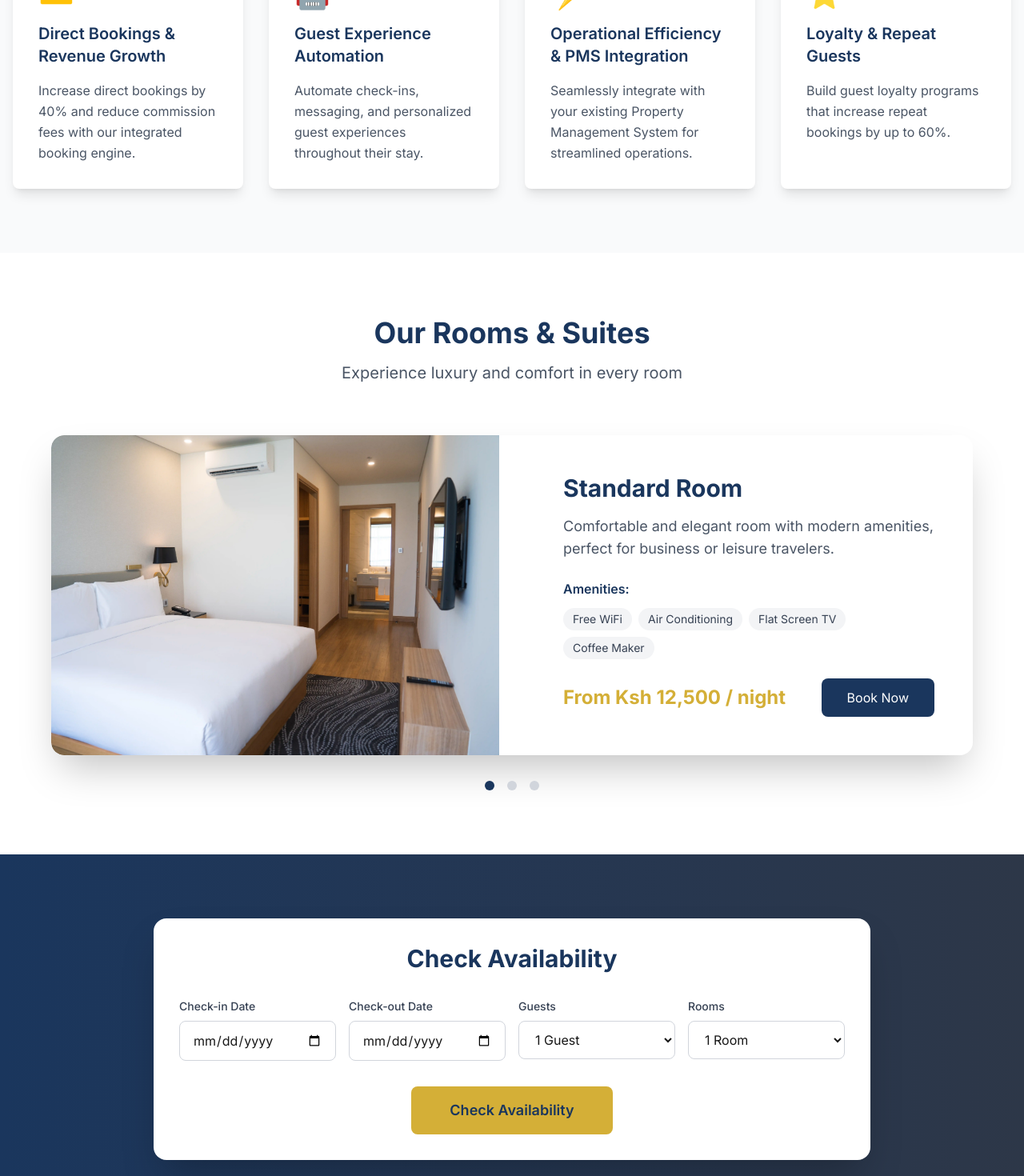
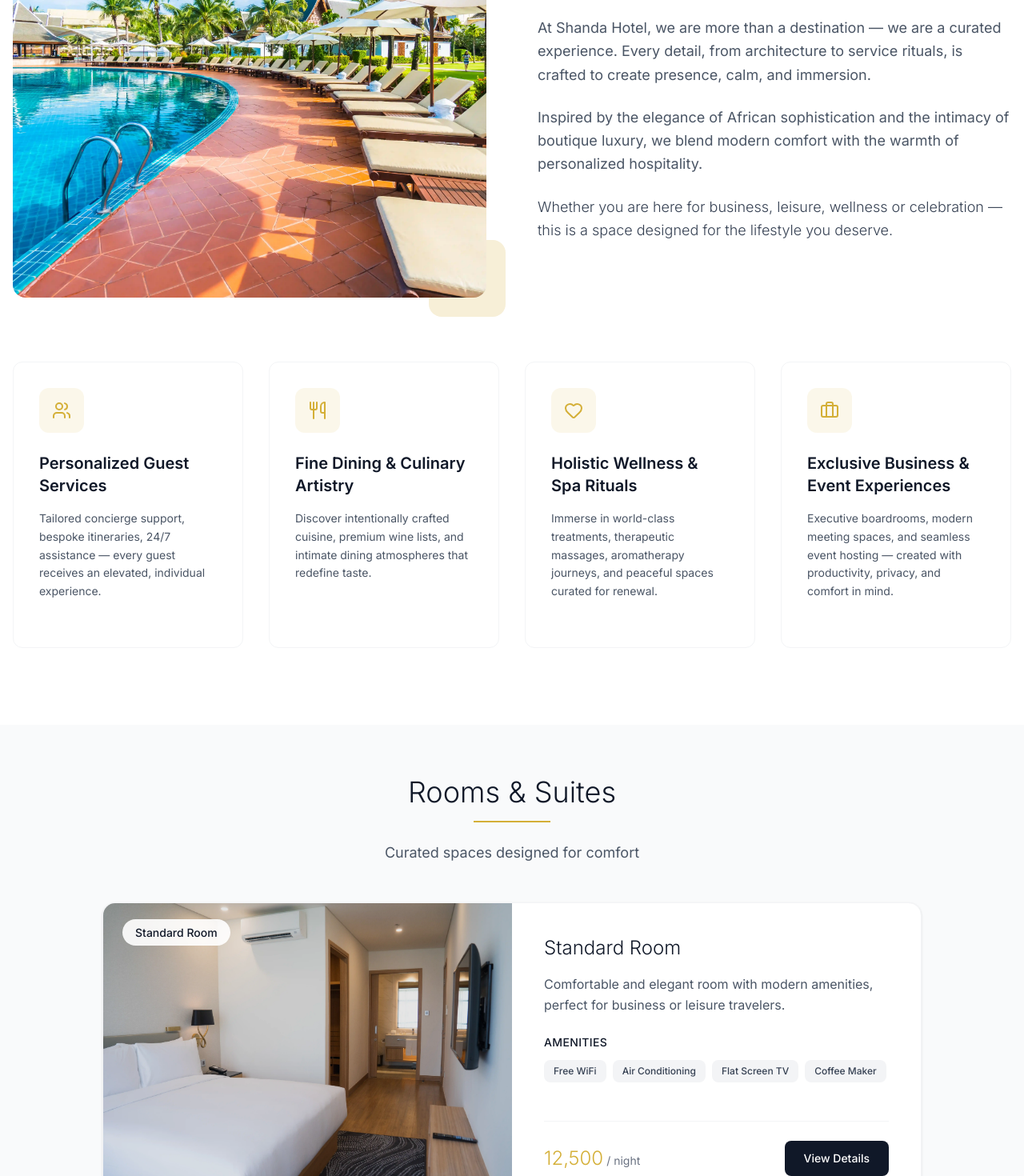
Before and after one commit to purityruth/shanda_hotel, a Next.js app: page / in a window 1280 px wide. Shown: the part 1180-2650 px from the top of the page at 80% size. Built offline with nearby package versions, Linux system fonts and the light colour scheme.

Commit message:
Homepage layout adjustments

```diff
--- a/src/app/page.tsx
+++ b/src/app/page.tsx
@@ -4,7 +4,6 @@ import FeaturesSection from '@/components/FeaturesSection';
 import RoomsSection from '@/components/RoomsSection';
 import BookingWidget from '@/components/BookingWidget';
 import FacilitiesSection from '@/components/FacilitiesSection';
-import CaseStudySection from '@/components/CaseStudySection';
 import TestimonialsSection from '@/components/TestimonialsSection';
 import FinalCTASection from '@/components/FinalCTASection';
 
@@ -16,7 +15,6 @@ export default function Home() {
       <RoomsSection />
       <BookingWidget />
       <FacilitiesSection />
-      <CaseStudySection />
       <TestimonialsSection />
       <FinalCTASection />
     </main>
--- a/src/components/BookingWidget.tsx
+++ b/src/components/BookingWidget.tsx
@@ -1,46 +1,73 @@
 // components/BookingWidget.tsx
 'use client';
 
-import { useState } from 'react';
+import { useState, useRef, useEffect } from 'react';
 
 export default function BookingWidget() {
   const [checkIn, setCheckIn] = useState('');
   const [checkOut, setCheckOut] = useState('');
   const [guests, setGuests] = useState(1);
   const [rooms, setRooms] = useState(1);
+  const [isVisible, setIsVisible] = useState(false);
+  const sectionRef = useRef(null);
+
+  useEffect(() => {
+    const observer = new IntersectionObserver(
+      ([entry]) => {
+        if (entry.isIntersecting) {
+          setIsVisible(true);
+        }
+      },
+      { threshold: 0.2 }
+    );
+
+    if (sectionRef.current) {
+      observer.observe(sectionRef.current);
+    }
+
+    return () => observer.disconnect();
+  }, []);
 
   return (
-    <section className="py-20 bg-gradient-to-r from-primary to-accent">
+    <section ref={sectionRef} className="py-16 bg-gradient-to-r from-primary to-accent">
       <div className="container mx-auto px-4">
-        <div className="max-w-4xl mx-auto bg-white rounded-2xl shadow-2xl p-8">
-          <h2 className="text-3xl font-bold text-center text-primary mb-8">
+        <div className={`max-w-4xl mx-auto transition-all duration-1000 ${
+          isVisible ? 'opacity-100 translate-y-0' : 'opacity-0 translate-y-8'
+        }`}>
+          {/* Minimal Header */}
+          <div className="text-center mb-8">
+            <h2 className="text-2xl md:text-3xl font-light text-gray-900 mb-2">
               Check Availability
             </h2>
+            <p className="text-gray-600">Plan your perfect stay</p>
+          </div>
 
+          {/* Clean Booking Form */}
+          <div className="bg-gray-50 rounded-2xl p-8 border border-gray-100">
             <div className="grid grid-cols-1 md:grid-cols-2 lg:grid-cols-4 gap-4">
-            {/* Check-in Date */}
+              {/* Check-in */}
               <div>
                 <label className="block text-sm font-medium text-gray-700 mb-2">
-                Check-in Date
+                  Check-in
                 </label>
                 <input
                   type="date"
                   value={checkIn}
                   onChange={(e) => setCheckIn(e.target.value)}
-                className="w-full px-4 py-3 border border-gray-300 rounded-lg focus:ring-2 focus:ring-primary focus:border-transparent"
+                  className="w-full px-4 py-3 bg-white border border-gray-200 rounded-lg focus:ring-1 focus:ring-secondary focus:border-secondary transition-colors"
                 />
               </div>
 
-            {/* Check-out Date */}
+              {/* Check-out */}
               <div>
                 <label className="block text-sm font-medium text-gray-700 mb-2">
-                Check-out Date
+                  Check-out
                 </label>
                 <input
                   type="date"
                   value={checkOut}
                   onChange={(e) => setCheckOut(e.target.value)}
-                className="w-full px-4 py-3 border border-gray-300 rounded-lg focus:ring-2 focus:ring-primary focus:border-transparent"
+                  className="w-full px-4 py-3 bg-white border border-gray-200 rounded-lg focus:ring-1 focus:ring-secondary focus:border-secondary transition-colors"
                 />
               </div>
 
@@ -52,7 +79,7 @@ export default function BookingWidget() {
                 <select
                   value={guests}
                   onChange={(e) => setGuests(Number(e.target.value))}
-                className="w-full px-4 py-3 border border-gray-300 rounded-lg focus:ring-2 focus:ring-primary focus:border-transparent"
+                  className="w-full px-4 py-3 bg-white border border-gray-200 rounded-lg focus:ring-1 focus:ring-secondary focus:border-secondary transition-colors"
                 >
                   {[1, 2, 3, 4, 5, 6].map((num) => (
                     <option key={num} value={num}>
@@ -70,7 +97,7 @@ export default function BookingWidget() {
                 <select
                   value={rooms}
                   onChange={(e) => setRooms(Number(e.target.value))}
-                className="w-full px-4 py-3 border border-gray-300 rounded-lg focus:ring-2 focus:ring-primary focus:border-transparent"
+                  className="w-full px-4 py-3 bg-white border border-gray-200 rounded-lg focus:ring-1 focus:ring-secondary focus:border-secondary transition-colors"
                 >
                   {[1, 2, 3, 4].map((num) => (
                     <option key={num} value={num}>
@@ -81,10 +108,12 @@ export default function BookingWidget() {
               </div>
             </div>
 
-          <div className="mt-8 text-center">
-            <button className="bg-secondary text-primary px-12 py-4 rounded-lg font-semibold text-lg hover:bg-yellow-600 transition-colors w-full md:w-auto">
+            {/* CTA Button */}
+            <div className="mt-6 text-center">
+              <button className="bg-gray-900 text-white px-8 py-4 rounded-lg hover:bg-primary transition-colors duration-300 font-medium w-full md:w-auto">
                 Check Availability
               </button>
+            </div>
           </div>
         </div>
       </div>
--- a/src/components/FacilitiesSection.tsx
+++ b/src/components/FacilitiesSection.tsx
@@ -1,34 +1,77 @@
 // components/FacilitiesSection.tsx
+'use client';
+
+import { useRef, useEffect, useState } from 'react';
 import { facilities } from '@/lib/data';
 
 export default function FacilitiesSection() {
+  const [isVisible, setIsVisible] = useState(false);
+  const sectionRef = useRef(null);
+
+  useEffect(() => {
+    const observer = new IntersectionObserver(
+      ([entry]) => {
+        if (entry.isIntersecting) {
+          setIsVisible(true);
+        }
+      },
+      { threshold: 0.2 }
+    );
+
+    if (sectionRef.current) {
+      observer.observe(sectionRef.current);
+    }
+
+    return () => observer.disconnect();
+  }, []);
+
   return (
-    <section className="py-20 bg-gray-50">
+    <section ref={sectionRef} className="py-16 bg-gray-50">
       <div className="container mx-auto px-4">
-        <div className="text-center mb-16">
-          <h2 className="text-4xl font-bold text-primary mb-4">
+        {/* Minimal Header */}
+        <div className={`text-center mb-12 transition-all duration-700 ${
+          isVisible ? 'opacity-100 translate-y-0' : 'opacity-0 translate-y-8'
+        }`}>
+          <h2 className="text-3xl md:text-4xl font-light text-gray-900 mb-4">
             Hotel Facilities
           </h2>
-          <p className="text-xl text-gray-600">
-            World-class amenities for an unforgettable stay
+          <div className="w-24 h-0.5 bg-secondary mx-auto mb-6"></div>
+          <p className="text-lg text-gray-600">
+            Premium amenities for your comfort
           </p>
         </div>
 
-        <div className="grid grid-cols-1 md:grid-cols-2 lg:grid-cols-3 gap-8">
-          {facilities.map((facility) => (
+        {/* Clean Facilities Grid */}
+        <div className="max-w-6xl mx-auto">
+          <div className="grid grid-cols-1 md:grid-cols-2 lg:grid-cols-3 gap-6">
+            {facilities.map((facility, index) => (
               <div
                 key={facility.id}
-              className="bg-white p-8 rounded-lg shadow-lg hover:shadow-xl transition-shadow duration-300 text-center"
+                className={`group bg-white p-6 rounded-xl border border-gray-100 hover:border-secondary/30 transition-all duration-500 hover:shadow-lg ${
+                  isVisible ? 'opacity-100 translate-y-0' : 'opacity-0 translate-y-8'
+                }`}
+                style={{
+                  transitionDelay: isVisible ? `${index * 100}ms` : '0ms'
+                }}
               >
-              <div className="text-5xl mb-4">{facility.icon}</div>
-              <h3 className="text-xl font-semibold text-primary mb-3">
+                {/* Elegant Icon */}
+                <div className="text-3xl mb-4 text-secondary group-hover:scale-110 transition-transform duration-300">
+                  {facility.icon}
+                </div>
+
+                {/* Content */}
+                <h3 className="text-lg font-semibold text-gray-900 mb-3 group-hover:text-primary transition-colors">
                   {facility.name}
                 </h3>
-              <p className="text-gray-600">
+                <p className="text-gray-600 text-sm leading-relaxed">
                   {facility.description}
                 </p>
+
+                {/* Subtle Hover Line */}
+                <div className="w-0 group-hover:w-8 h-0.5 bg-secondary mt-4 transition-all duration-300"></div>
               </div>
             ))}
+          </div>
         </div>
       </div>
     </section>
--- a/src/components/FeaturesSection.tsx
+++ b/src/components/FeaturesSection.tsx
@@ -1,34 +1,139 @@
-// components/FeaturesSection.tsx
-import { features } from '@/lib/data';
+// components/AboutSectionWithImage.tsx
+'use client';
+
+import { useRef, useEffect, useState } from 'react';
+import { Users, Utensils, Heart, Briefcase } from 'lucide-react';
+
+const features = [
+  {
+    id: 1,
+    icon: <Users className="w-6 h-6" />,
+    title: "Personalized Guest Services",
+    description: "Tailored concierge support, bespoke itineraries, 24/7 assistance — every guest receives an elevated, individual experience."
+  },
+  {
+    id: 2,
+    icon: <Utensils className="w-6 h-6" />,
+    title: "Fine Dining & Culinary Artistry",
+    description: "Discover intentionally crafted cuisine, premium wine lists, and intimate dining atmospheres that redefine taste."
+  },
+  {
+    id: 3,
+    icon: <Heart className="w-6 h-6" />,
+    title: "Holistic Wellness & Spa Rituals",
+    description: "Immerse in world-class treatments, therapeutic massages, aromatherapy journeys, and peaceful spaces curated for renewal."
+  },
+  {
+    id: 4,
+    icon: <Briefcase className="w-6 h-6" />,
+    title: "Exclusive Business & Event Experiences",
+    description: "Executive boardrooms, modern meeting spaces, and seamless event hosting — created with productivity, privacy, and comfort in mind."
+  }
+];
 
 export default function FeaturesSection() {
+  const [isVisible, setIsVisible] = useState(false);
+  const sectionRef = useRef(null);
+
+  useEffect(() => {
+    const observer = new IntersectionObserver(
+      ([entry]) => {
+        if (entry.isIntersecting) {
+          setIsVisible(true);
+        }
+      },
+      { threshold: 0.2 }
+    );
+
+    if (sectionRef.current) {
+      observer.observe(sectionRef.current);
+    }
+
+    return () => observer.disconnect();
+  }, []);
+
   return (
-    <section className="py-20 bg-gray-50">
+    <section ref={sectionRef} className="py-24 bg-white">
       <div className="container mx-auto px-4">
-        <div className="text-center mb-16">
-          <h2 className="text-4xl font-bold text-primary mb-4">
-            Digital Transformation Solutions
+        <div className="max-w-7xl mx-auto">
+          {/* Header and Content Grid */}
+          <div className="grid grid-cols-1 lg:grid-cols-2 gap-16 items-center mb-20">
+            {/* Image Side */}
+            <div className={`relative transition-all duration-1000 ${
+              isVisible ? 'opacity-100 translate-x-0' : 'opacity-0 -translate-x-8'
+            }`}>
+              <div className="aspect-[5/5] rounded-2xl bg-gradient-to-br from-gray-100 to-gray-200 overflow-hidden">
+                <img
+                  src="/images/hammocks-umbrella-placed-near-large-pool.webp"
+                  alt="Hotel Ambiance"
+                  className="w-full h-full object-cover"
+                />
+              </div>
+
+              {/* Decorative Element */}
+              <div className="absolute -bottom-6 -right-6 w-24 h-24 bg-secondary/20 rounded-2xl -z-10"></div>
+            </div>
+
+            {/* Content Side */}
+            <div className={`transition-all duration-1000 delay-300 ${
+              isVisible ? 'opacity-100 translate-x-0' : 'opacity-0 translate-x-8'
+            }`}>
+              <h2 className="text-4xl md:text-5xl font-light text-gray-900 mb-8">
+                Where Luxury Meets
+                <span className="block text-secondary font-normal mt-2">Meaningful Hospitality</span>
               </h2>
-          <p className="text-xl text-gray-600 max-w-2xl mx-auto">
-            Comprehensive tools to modernize your hotel operations and enhance guest experiences
+
+              <div className="w-20 h-0.5 bg-secondary mb-8"></div>
+
+              <div className="space-y-6 text-lg text-gray-600 leading-relaxed">
+                <p>
+                  At Shanda Hotel, we are more than a destination — we are a curated experience.
+                  Every detail, from architecture to service rituals, is crafted to create presence,
+                  calm, and immersion.
+                </p>
+                <p>
+                  Inspired by the elegance of African sophistication and the intimacy of boutique luxury,
+                  we blend modern comfort with the warmth of personalized hospitality.
+                </p>
+                <p className="text-gray-700 font-light">
+                  Whether you are here for business, leisure, wellness or celebration —
+                  this is a space designed for the lifestyle you deserve.
                 </p>
               </div>
+            </div>
+          </div>
 
+          {/* Features Grid */}
           <div className="grid grid-cols-1 md:grid-cols-2 lg:grid-cols-4 gap-8">
-          {features.map((feature) => (
+            {features.map((feature, index) => (
               <div
                 key={feature.id}
-              className="bg-white p-8 rounded-lg shadow-lg hover:shadow-xl transition-shadow duration-300"
+                className={`group p-8 rounded-xl border border-gray-100 hover:border-secondary/30 bg-white transition-all duration-500 hover:shadow-lg ${
+                  isVisible ? 'opacity-100 translate-y-0' : 'opacity-0 translate-y-8'
+                }`}
+                style={{
+                  transitionDelay: isVisible ? `${index * 150}ms` : '0ms'
+                }}
               >
-              <div className="text-4xl mb-4">{feature.icon}</div>
-              <h3 className="text-xl font-semibold text-primary mb-4">
+                {/* Icon Container */}
+                <div className="flex items-center justify-center w-14 h-14 rounded-xl bg-secondary/10 text-secondary mb-6 group-hover:bg-secondary group-hover:text-white transition-all duration-300">
+                  {feature.icon}
+                </div>
+
+                {/* Content */}
+                <h3 className="text-xl font-semibold text-gray-900 mb-4 group-hover:text-primary transition-colors">
                   {feature.title}
                 </h3>
-              <p className="text-gray-600 leading-relaxed">
+
+                <p className="text-gray-600 leading-relaxed text-sm">
                   {feature.description}
                 </p>
+
+                {/* Subtle Hover Indicator */}
+                <div className="w-0 group-hover:w-10 h-0.5 bg-secondary mt-6 transition-all duration-300"></div>
               </div>
             ))}
+          </div>
         </div>
       </div>
     </section>
--- a/src/components/RoomsSection.tsx
+++ b/src/components/RoomsSection.tsx
@@ -1,91 +1,128 @@
 // components/RoomsSection.tsx
 'use client';
 
-import { useState } from 'react';
+import { useState, useRef, useEffect } from 'react';
 import { rooms } from '@/lib/data';
 
 export default function RoomsSection() {
   const [currentRoom, setCurrentRoom] = useState(0);
+  const [isVisible, setIsVisible] = useState(false);
+  const sectionRef = useRef(null);
+
+  useEffect(() => {
+    const observer = new IntersectionObserver(
+      ([entry]) => {
+        if (entry.isIntersecting) {
+          setIsVisible(true);
+        }
+      },
+      { threshold: 0.2 }
+    );
+
+    if (sectionRef.current) {
+      observer.observe(sectionRef.current);
+    }
+
+    return () => observer.disconnect();
+  }, []);
 
   return (
-    <section className="py-20 bg-white">
+    <section ref={sectionRef} className="py-16 bg-gray-50">
       <div className="container mx-auto px-4">
-        <div className="text-center mb-16">
-          <h2 className="text-4xl font-bold text-primary mb-4">
-            Our Rooms & Suites
+        {/* Minimal Header */}
+        <div className={`text-center mb-12 transition-all duration-700 ${
+          isVisible ? 'opacity-100 translate-y-0' : 'opacity-0 translate-y-8'
+        }`}>
+          <h2 className="text-3xl md:text-4xl font-light text-gray-900 mb-4">
+            Rooms & Suites
           </h2>
-          <p className="text-xl text-gray-600">
-            Experience luxury and comfort in every room
+          <div className="w-24 h-0.5 bg-secondary mx-auto mb-6"></div>
+          <p className="text-lg text-gray-600">
+            Curated spaces designed for comfort
           </p>
         </div>
 
-        <div className="max-w-6xl mx-auto">
-          {/* Room Carousel */}
-          <div className="relative">
-            <div className="overflow-hidden rounded-2xl shadow-2xl">
+        {/* Elegant Room Showcase */}
+        <div className="max-w-5xl mx-auto">
+          <div className={`bg-white rounded-2xl shadow-sm border border-gray-100 overflow-hidden transition-all duration-1000 ${
+            isVisible ? 'opacity-100 translate-y-0' : 'opacity-0 translate-y-8'
+          }`}>
+            {/* Image and Content Grid */}
+            <div className="grid grid-cols-1 lg:grid-cols-2">
+              {/* Image Side */}
+              <div className="relative h-80 lg:h-auto">
                 <div
-                className="flex transition-transform duration-500 ease-in-out"
-                style={{ transform: `translateX(-${currentRoom * 100}%)` }}
-              >
-                {rooms.map((room, index) => (
-                  <div key={room.id} className="w-full flex-shrink-0">
-                    <div className="grid grid-cols-1 lg:grid-cols-2 gap-8">
-                      <div
-                        className="h-96 lg:h-full bg-cover bg-center rounded-l-2xl"
-                        style={{ backgroundImage: `url(${room.image})` }}
+                  className="absolute inset-0 bg-cover bg-center transition-all duration-700"
+                  style={{ backgroundImage: `url(${rooms[currentRoom].image})` }}
                 />
-                      <div className="p-8 lg:p-12 flex flex-col justify-center">
-                        <h3 className="text-3xl font-bold text-primary mb-4">
-                          {room.name}
+                <div className="absolute inset-0 bg-black/10"></div>
+
+                {/* Room Type Badge */}
+                <div className="absolute top-6 left-6">
+                  <span className="bg-white/90 backdrop-blur-sm px-4 py-2 rounded-full text-sm font-medium text-gray-900">
+                    {rooms[currentRoom].name}
+                  </span>
+                </div>
+              </div>
+
+              {/* Content Side */}
+              <div className="p-8 lg:p-10 flex flex-col justify-center">
+                <div className="mb-6">
+                  <h3 className="text-2xl font-light text-gray-900 mb-4">
+                    {rooms[currentRoom].name}
                   </h3>
-                        <p className="text-gray-600 mb-6 text-lg">
-                          {room.description}
+                  <p className="text-gray-600 mb-6 leading-relaxed">
+                    {rooms[currentRoom].description}
                   </p>
+
+                  {/* Amenities */}
                   <div className="mb-6">
-                          <h4 className="font-semibold text-primary mb-3">
-                            Amenities:
+                    <h4 className="text-sm font-medium text-gray-900 mb-3 uppercase tracking-wide">
+                      Amenities
                     </h4>
                     <div className="flex flex-wrap gap-2">
-                            {room.amenities.map((amenity, idx) => (
+                      {rooms[currentRoom].amenities.map((amenity, idx) => (
                         <span
                           key={idx}
-                                className="bg-gray-100 text-gray-700 px-3 py-1 rounded-full text-sm"
+                          className="bg-gray-100 text-gray-700 px-3 py-1.5 rounded-lg text-xs font-medium"
                         >
                           {amenity}
                         </span>
                       ))}
                     </div>
                   </div>
-                        <div className="flex items-center justify-between">
-                          <span className="text-2xl font-bold text-secondary">
-                            {room.price}
+                </div>
+
+                {/* Price and CTA */}
+                <div className="flex items-center justify-between pt-6 border-t border-gray-100">
+                  <div>
+                    <span className="text-2xl font-light text-secondary">
+                      {rooms[currentRoom].price.split(' ')[2]}
                     </span>
-                          <button className="bg-primary text-white px-8 py-3 rounded-lg hover:bg-accent transition-colors">
-                            Book Now
+                    <span className="text-gray-500 text-sm ml-1">/ night</span>
+                  </div>
+                  <button className="bg-gray-900 text-white px-6 py-3 rounded-lg hover:bg-primary transition-colors duration-300 text-sm font-medium">
+                    View Details
                   </button>
                 </div>
               </div>
             </div>
           </div>
-                ))}
-              </div>
-            </div>
 
-            {/* Navigation */}
-            <div className="flex justify-center mt-8 space-x-4">
+          {/* Minimal Navigation */}
+          <div className="flex justify-center mt-8 space-x-3">
             {rooms.map((_, index) => (
               <button
                 key={index}
                 onClick={() => setCurrentRoom(index)}
-                  className={`w-3 h-3 rounded-full transition-colors ${
-                    index === currentRoom ? 'bg-primary' : 'bg-gray-300'
+                className={`w-2 h-2 rounded-full transition-all duration-300 ${
+                  index === currentRoom ? 'bg-secondary scale-125' : 'bg-gray-300 hover:bg-gray-400'
                 }`}
               />
             ))}
           </div>
         </div>
       </div>
-      </div>
     </section>
   );
 }
```
Lines whose indentation alone changed are shown as unchanged.
